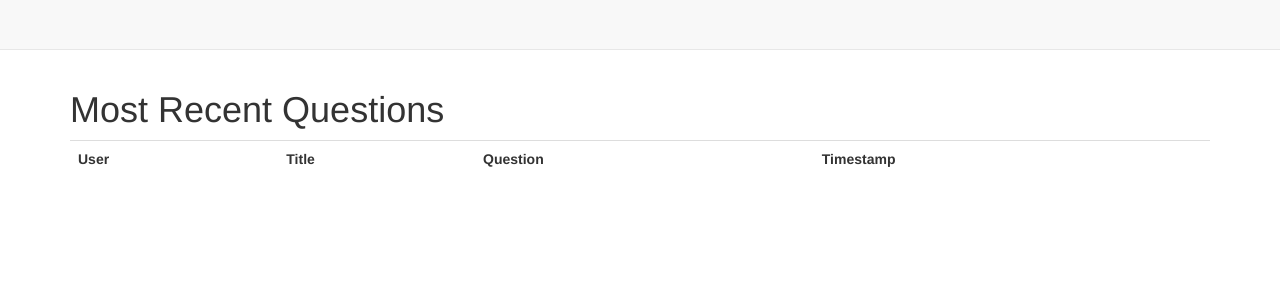
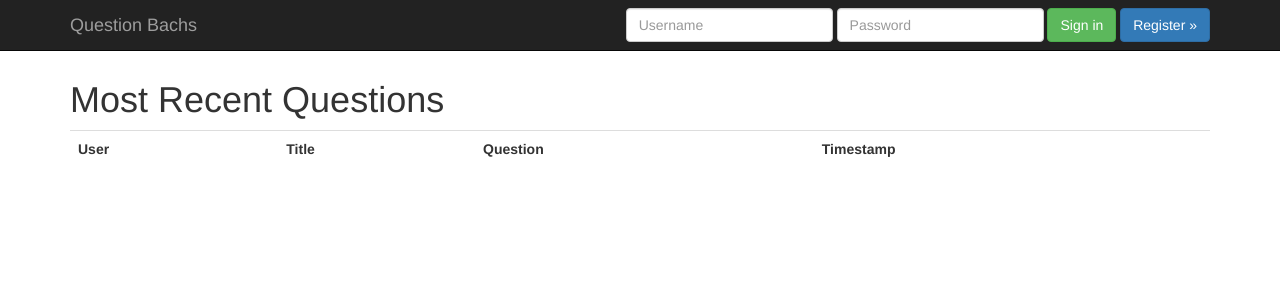
Before and after one commit to Python-C5-Org/question-box, a Django app: page / in a window 1280 px wide. Shown: the top 300 px of the page. Run offline with Django 3.2, Linux system fonts and the light colour scheme; lists and menus that the app fills with data are empty; some libraries are stand-ins or nearby versions.

Commit message:
login-logout works, navbar css functional

```diff
--- a/question_box/question_box/urls.py
+++ b/question_box/question_box/urls.py
@@ -14,12 +14,14 @@ Including another URLconf
     2. Add a URL to urlpatterns:  url(r'^blog/', include(blog_urls))
 """
 from django.conf.urls import include, url
-from django.contrib import admin
+from django.contrib import admin, auth
+
 from questionapp import views
 
 urlpatterns = [
     url(r'^admin/', include(admin.site.urls)),
     url(r'^$', views.index, name='index'),
+    url(r'^', include('django.contrib.auth.urls')),
     url(r'^question/new$', views.new_question, name='new_question'),
     url(r'^answer/new$', views.new_answer, name='new_answer'),
 ]
--- a/question_box/questionapp/static/style.css
+++ b/question_box/questionapp/static/style.css
@@ -0,0 +1 @@
+.body-content {padding-top: 60px}
--- a/question_box/questionapp/templates/base.html
+++ b/question_box/questionapp/templates/base.html
@@ -3,20 +3,52 @@
 <!DOCTYPE html>
 <html>
 <head lang="en">
-    <link rel="stylesheet" href="{% static 'style.css' %}"/>
+
     <meta charset="UTF-8">
     <title>Question-Box</title>
     {% bootstrap_css %}
     {% bootstrap_javascript %}
+    <link rel="stylesheet" href="{% static 'style.css' %}"/>
 </head>
 <body>
 
-<nav class="navbar navbar-default navbar-static-top">
-    <div class="container">
+  <nav class="navbar navbar-inverse navbar-fixed-top">
+     <div class="container">
+       <div class="navbar-header">
+         <button type="button" class="navbar-toggle collapsed" data-toggle="collapse" data-target="#navbar" aria-expanded="false" aria-controls="navbar">
+           <span class="sr-only">Toggle navigation</span>
+           <span class="icon-bar"></span>
+           <span class="icon-bar"></span>
+           <span class="icon-bar"></span>
+         </button>
+         <a class="navbar-brand" href="{% url 'index' %}">Question Bachs</a>
+       </div>
+       <div id="navbar" class="navbar-collapse collapse">
+         {% if request.user.is_authenticated %}
+           <form class="navbar-form navbar-right" role="logout" action="{% url 'django.contrib.auth.views.logout' %}" method='post'>
+           {% csrf_token %}
+             <input type="hidden" name="next" value="{{ request.path }}">
+             <button type="submit" class="btn btn-success">Sign out</button>
+           </form>
+           <span class="navbar-right navbar-brand ">Welcome {{ request.user }}</span>
 
-
-    </div>
-</nav>
+         {% else %}
+           <form class="navbar-form navbar-right" role="login" action="{% url 'django.contrib.auth.views.login' %}" method='post'>
+           {% csrf_token %}
+             <div class="form-group">
+               <input name="username" type="text" placeholder="Username" class="form-control">
+             </div>
+             <div class="form-group">
+               <input name="password" type="password" placeholder="Password" class="form-control">
+             </div>
+             <input type="hidden" name="next" value="{{ request.path }}">
+             <button type="submit" class="btn btn-success">Sign in</button>
+             <a class="btn btn-primary" href="/register" role="button">Register &raquo;</a>
+           </form>
+         {% endif %}
+       </div><!--/.navbar-collapse -->
+     </div>
+   </nav>
 <div class="body-content">
     {% block content %}
 
```
